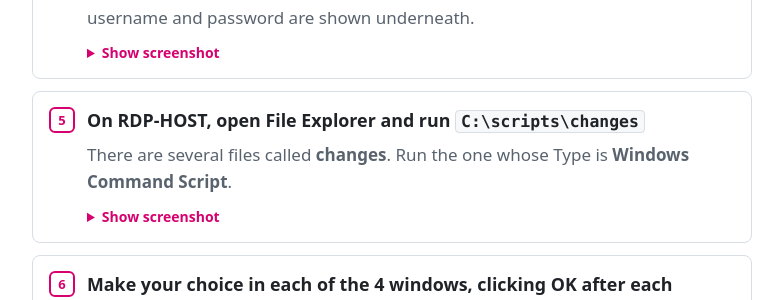
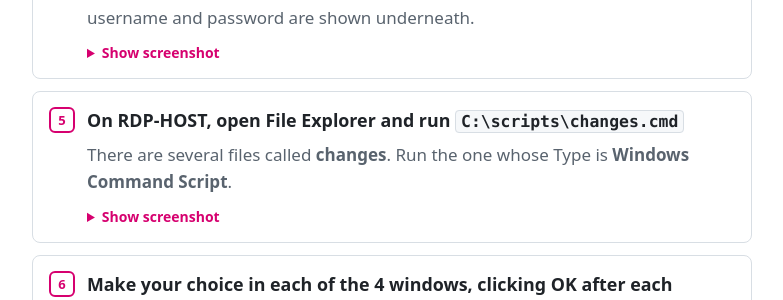
Before and after one commit to Caminoltd/caminoltd.github.io, a Jekyll site: the page built from lab-preparation/index.md, in a window 1280 px wide. Shown: the part 748-1048 px from the top of the page, without its empty margins (248-1031 px from the left). Built offline with Jekyll 4.4.1, drawn with Linux system fonts in a browser that asks for light colours.

Commit message:
Update command file reference in instructions

```diff
--- a/lab-preparation/index.md
+++ b/lab-preparation/index.md
@@ -20,7 +20,7 @@ steps:
     images:
       - src: /common/img/0-rdp-host.png
         caption: "Resources tab – RDP-HOST is the last VM in the list"
-  - title: On RDP-HOST, open File Explorer and run `C:\scripts\changes`
+  - title: On RDP-HOST, open File Explorer and run `C:\scripts\changes.cmd`
     detail: There are several files called **changes**. Run the one whose Type is **Windows Command Script**.
     images:
       - src: /common/img/1-file-explorer.png
```
